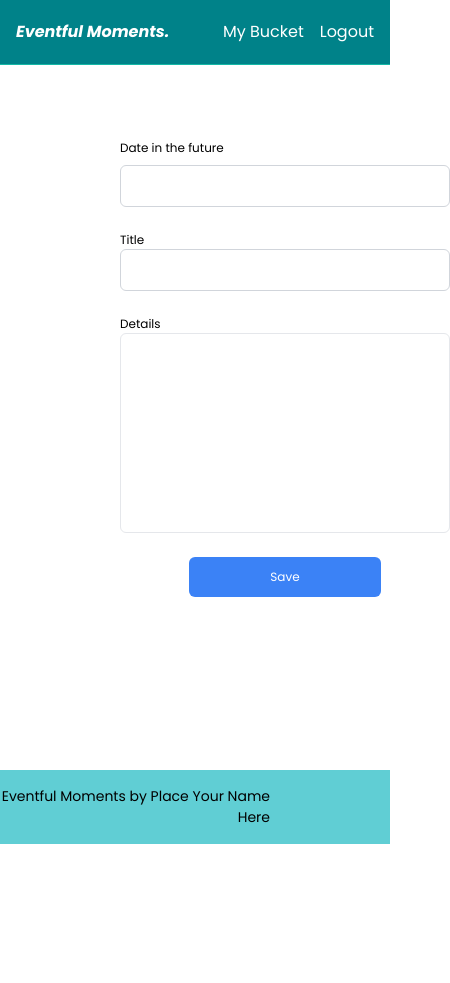
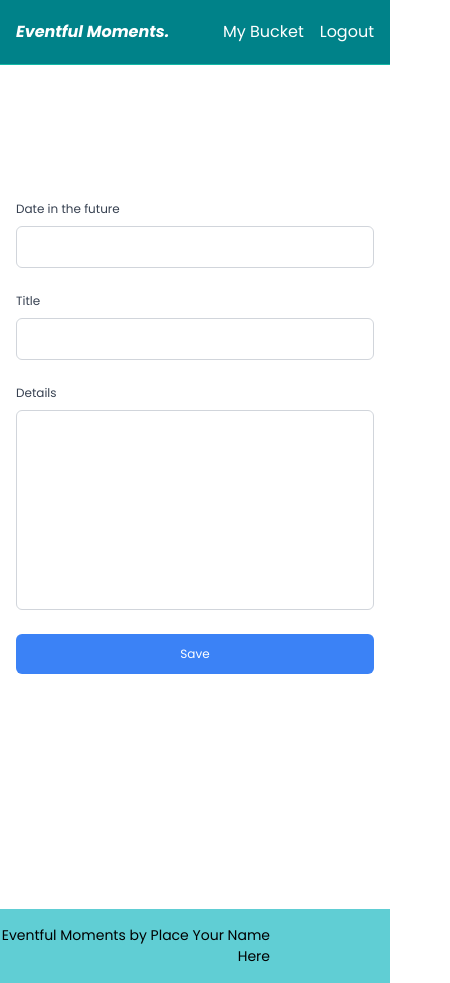
Before and after one commit to Karencelia/vue_task1, a Vue app: page /addlist in a window 390 px wide. Shown: the whole page, 450 px wide, since content can reach past the window. Before the commit the page ends 844 px from the top, so only its background shows below. Built offline with nearby package versions, Linux system fonts and the light colour scheme.

Commit message:
update to code

```diff
--- a/src/layout/MainLayout.vue
+++ b/src/layout/MainLayout.vue
@@ -14,7 +14,6 @@ const isAuthPage = () => {
 
 <template>
   <div class="h-screen flex flex-col justify-between">
-    <!-- Conditional Navbar -->
     <component :is="isAuthPage() ? AuthNavbar : MainNavbar" />
 
     <!-- Main Content -->
--- a/src/views/AddList.vue
+++ b/src/views/AddList.vue
@@ -30,35 +30,48 @@ const handleSubmit = async () => {
 };
 </script>
 <template>
-    <div class="block ">
-        <form @submit.prevent="handleSubmit">
-            <div class="w-[450px] pl-[120px] mb-[100px]">
-              <p class=" mb-2 text-[12px]">Date in the future</p>
-            <input type="text"
+  <div class="flex justify-center lg:justify-start items-center min-h-screen px-4">
+    <form @submit.prevent="handleSubmit" class="w-full sm:w-[450px] lg:pl-[120px] mb-[100px]">
+      <div class="mb-6">
+        <p class="mb-2 text-[12px] text-gray-700">Date in the future</p>
+        <input
+          type="text"
           v-model="form.date"
           id="date"
           name="date"
-              placeholder=""
-              class="w-full px-4 py-2 border border-gray-300 rounded-md focus:outline-none focus:ring-2 focus:ring-green-500">
-            <p class="mt-6 text-[12px]">Title</p>
-            <input type="text"
+          class="w-full px-4 py-2 border border-gray-300 rounded-md focus:outline-none focus:ring-2 focus:ring-green-500"
+        />
+      </div>
+
+      <div class="mb-6">
+        <p class="mb-2 text-[12px] text-gray-700">Title</p>
+        <input
+          type="text"
           v-model="form.topic"
           id="topic"
           name="topic"
-              placeholder=""
-              class="w-full px-4 py-2 border border-gray-300 rounded-md focus:outline-none focus:ring-2 focus:ring-green-500">
-            <p class="mt-6 text-[12px]">Details</p>
-            <input type="text"
+          class="w-full px-4 py-2 border border-gray-300 rounded-md focus:outline-none focus:ring-2 focus:ring-green-500"
+        />
+      </div>
+
+      <div class="mb-6">
+        <p class="mb-2 text-[12px] text-gray-700">Details</p>
+        <input
+          type="text"
           v-model="form.details"
           id="details"
           name="details"
-                class="w-[330px] h-[200px] border rounded-md">
+          class="w-full sm:w-[330px] h-[200px] border border-gray-300 rounded-md px-4 py-2 focus:outline-none focus:ring-2 focus:ring-green-500"
+        />
+      </div>
 
-            <div class="text-center mt-6 ">
-                <button class="w-48 h-10 py-2 bg-blue-500 text-white text-[12px] rounded-md hover:bg-blue-600">
+      <div class="text-center">
+        <button
+          type="submit"
+          class="w-full sm:w-48 h-10 bg-blue-500 text-white text-[12px] rounded-md hover:bg-blue-600 transition"
+        >
           Save
         </button>
-            </div>
       </div>
     </form>
   </div>
--- a/src/views/FullDetails.vue
+++ b/src/views/FullDetails.vue
@@ -13,26 +13,25 @@ onMounted(() => {
 </script>
 
 <template>
-    <div v-if="item" class="flex flex-col justify-start px-10 pt-[20px] mb-2">
-      <h3 class="font-bold text-[20px]">{{ item.topic }}</h3>
-      <div>
-        <p>{{ item.enddate }}</p>
+  <div v-if="item" class="flex flex-col justify-start px-4 sm:px-6 md:px-10 pt-5">
+    <div class="mb-6 sm:mb-8">
+      <h3 class="font-bold text-lg sm:text-xl md:text-2xl mb-2">{{ item.topic }}</h3>
+      <p class="text-gray-500 text-sm sm:text-base">{{ item.enddate }}</p>
     </div>
-      <p>{{ item.details }}</p>
-      <div class="flex gap-4">
-        <div>
-          <button class="w-40 h-10 py-2 bg-[#60CED4] text-white text-[12px] rounded-md hover:bg-[#60CED4]">
+
+    <p class="text-base sm:text-lg md:text-[14px] leading-6 sm:leading-7" v-html="item.details"></p>
+
+    <div class="flex flex-col sm:flex-row gap-4 mt-10">
+      <button class="w-full sm:w-40 h-10 py-2 bg-[#60CED4] text-white text-sm rounded-md hover:bg-[#50B6BE] transition">
         Edit
       </button>
-        </div>
-        <div>
-          <button class="w-40 h-10 py-2 bg-red-500 text-white text-[12px] rounded-md hover:bg-red-600">
+      <button class="w-full sm:w-40 h-10 py-2 bg-red-500 text-white text-sm rounded-md hover:bg-red-600 transition">
         Delete
       </button>
     </div>
   </div>
-    </div>
-    <div v-else class="pt-[20px] pl-[20px]">
-      <p>Item not found</p>
+
+  <div v-else class="pt-5 px-4">
+    <p class="text-gray-600">Item not found</p>
   </div>
 </template>
--- a/src/views/Home.vue
+++ b/src/views/Home.vue
@@ -29,11 +29,12 @@ function handleLogin(event) {
         <h1 class="text-lg lg:text-[25px] font-bold mb-2 text-left welcome">
           Welcome back,
         </h1>
-        <p class="text-[#000000]-500 mb-4 mt-6 text-left text-lg lg:text-[14px] leading-normal">
-          Hi, my name is Eventful Moments, I am a bucket... no, not the bucket
-          of water but I store awesome moments you will like to have in coming
-          years.
-        </p>
+        <p class="text-black mb-4 mt-6 text-left text-base md:text-lg lg:text-[14px] leading-normal">
+  Hi, my name is Eventful Moments, I am a bucket... no, not the bucket
+  of water but I store awesome moments you will like to have in coming
+  years.
+</p>
+
 
         <form @submit="handleLogin" class="space-y-4">
           <div>
--- a/src/views/MyBucket.vue
+++ b/src/views/MyBucket.vue
@@ -46,47 +46,54 @@ const getDescription = (details, id) => {
 </script>
 
 <template>
-  <div class="px-24 py-10">
-    <div class="flex justify-between">
+  <div class="px-6 md:px-12 lg:px-24 py-10">
+    <div class="flex flex-col md:flex-row md:justify-between items-start md:items-center">
       <div>
-        <h1 class="text-[25px] text-left mt-[10px] mb-1 buckettext">Welcome John Doe,</h1>
-        <p class="text-[10px] mb-6">Here are items in your eventful moment bucket.</p>
+        <h1 class="text-xl md:text-[25px] text-left mt-[10px] mb-1 buckettext">
+          Welcome John Doe,
+        </h1>
+        <p class="text-xs md:text-[10px] mb-6">
+          Here are items in your eventful moment bucket.
+        </p>
       </div>
-      <div>
+      <div class="w-full md:w-auto flex justify-start md:justify-end">
         <button
           @click="router.push('/addlist')"
-          class="w-40 h-10 py-2 mb-10 bg-blue-500 mt-6 text-white text-[12px] rounded-md hover:bg-blue-600 border border-[#707070]">
+          class="w-full md:w-40 h-10 py-2 mb-6 md:mb-10 bg-blue-500 mt-6 text-white text-sm rounded-md hover:bg-blue-600 border border-[#707070]">
           Add Item
         </button>
       </div>
     </div>
 
-    <div class="grid grid-cols-1 md:grid-cols-2 gap-6 rounded-lg">
-      <div class="shadow-lg rounded-md p-6 hover:bg-[#FFF5A7]" v-for="item in bucketList" :key="item.id">
-        <h3 class="text-700 text-[14px] buckettext">{{ item.topic }}</h3>
+    <div class="grid grid-cols-1 sm:grid-cols-2 gap-6 rounded-lg">
+      <div
+        class="shadow-lg rounded-md p-6 hover:bg-[#FFF5A7]"
+        v-for="item in bucketList"
+        :key="item.id">
+        <h3 class="text-[14px] buckettext">{{ item.topic }}</h3>
 
-        <p class="mt-6 text-[12px] opacity-100 leading-5">
+        <p class="mt-6 text-xs md:text-[12px] opacity-100 leading-5">
           {{ getDescription(item.details, item.id) }}
         </p>
 
-        <div class="flex justify-between text-[12px] mt-4">
+        <div class="flex flex-col md:flex-row md:justify-between text-xs md:text-[12px] mt-4">
           <button @click="router.push(`/mybucket/${String(item.id)}`)">
             View Details
           </button>
-          <div class="flex gap-8">
+          <div class="flex gap-4 md:gap-8 mt-2 md:mt-0">
             <p class="text-[#B2B2B2]">{{ item.startdate }}</p>
             <p>{{ item.enddate }}</p>
           </div>
         </div>
       </div>
     </div>
-  </div>
 
-  <div class="flex justify-center">
-    <button
-      type="submit"
-      class="w-40 h-10 py-2 mb-10 bg-blue-500 mt-6 text-white text-[12px] rounded-md hover:bg-blue-600 border border-[#707070]">
-      Load More
-    </button>
+    <div class="flex justify-center">
+      <button
+        type="submit"
+        class="w-full md:w-40 h-10 py-2 mb-10 bg-blue-500 mt-6 text-white text-sm rounded-md hover:bg-blue-600 border border-[#707070]">
+        Load More
+      </button>
+    </div>
   </div>
 </template>
--- a/src/views/Register.vue
+++ b/src/views/Register.vue
@@ -24,10 +24,10 @@ function handleCreateAccount(event) {
 </script>
 
 <template>
-  <div class="flex flex-col justify-between">
+  <div class="flex flex-col">
     <Navbar />
-    <main class="flex flex-col items-center justify-center flex-1 mx-4">
-      <div class="w-[450px] text-center">
+    <main class="flex flex-col items-center justify-center flex-1 px-4">
+      <div class="w-full max-w-[450px] text-center">
         <h1 class="text-lg lg:text-[25px] font-bold mb-2 text-left create">Create an account,</h1>
 
         <form @submit.prevent="handleCreateAccount" class="space-y-4">
@@ -36,7 +36,7 @@ function handleCreateAccount(event) {
             <input
               type="text"
               v-model="fullName"
-              class="w-full px-4 py-2 border border-gray-300 rounded-md"
+              class="w-full px-4 py-2 border border-gray-300 rounded-md focus:outline-none focus:ring-2 focus:ring-blue-500"
             />
           </div>
           <div>
@@ -44,7 +44,7 @@ function handleCreateAccount(event) {
             <input
               type="email"
               v-model="email"
-              class="w-full px-4 py-2 border border-gray-300 rounded-md"
+              class="w-full px-4 py-2 border border-gray-300 rounded-md focus:outline-none focus:ring-2 focus:ring-blue-500"
             />
           </div>
           <div>
@@ -52,12 +52,12 @@ function handleCreateAccount(event) {
             <input
               type="password"
               v-model="password"
-              class="w-full px-4 py-2 border border-gray-300 rounded-md"
+              class="w-full px-4 py-2 border border-gray-300 rounded-md focus:outline-none focus:ring-2 focus:ring-blue-500"
             />
           </div>
           <button
             type="submit"
-            class="w-48 h-10 py-2 bg-blue-500 text-white text-[12px] rounded-md hover:bg-blue-600"
+            class="w-full sm:w-48 h-10 py-2 bg-blue-500 text-white text-[12px] rounded-md hover:bg-blue-600 transition"
           >
             Create
           </button>
```
Lines whose indentation alone changed are shown as unchanged.
